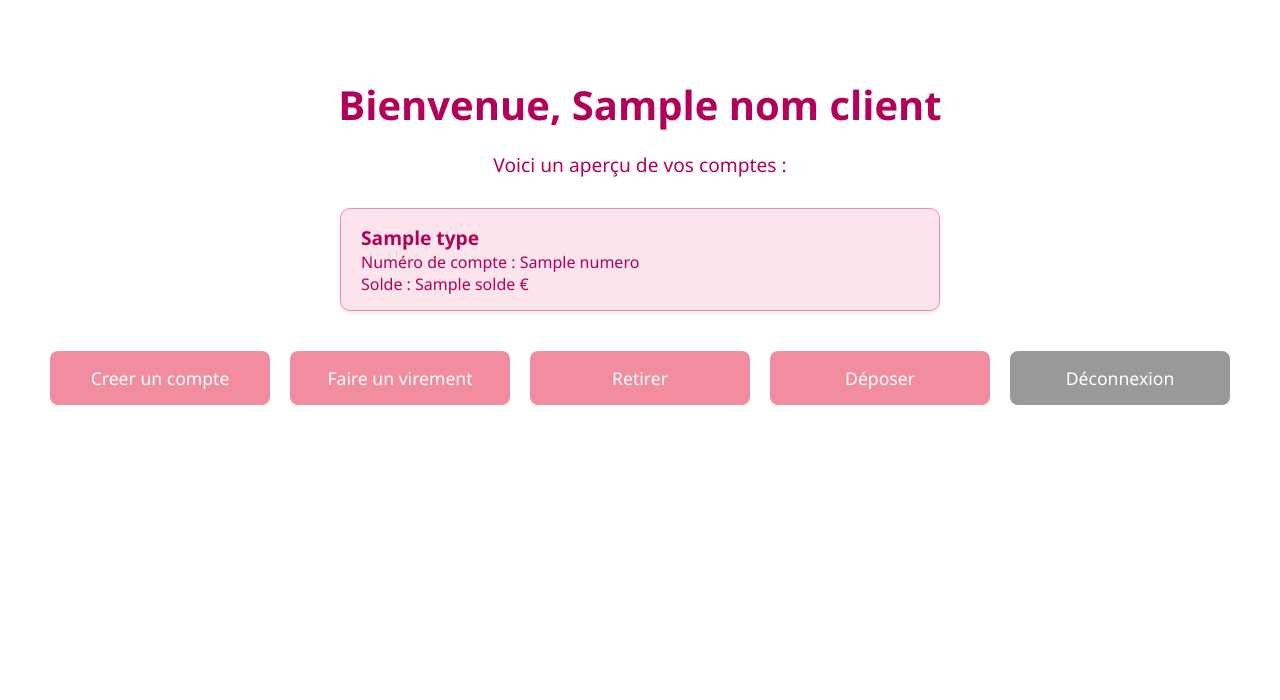
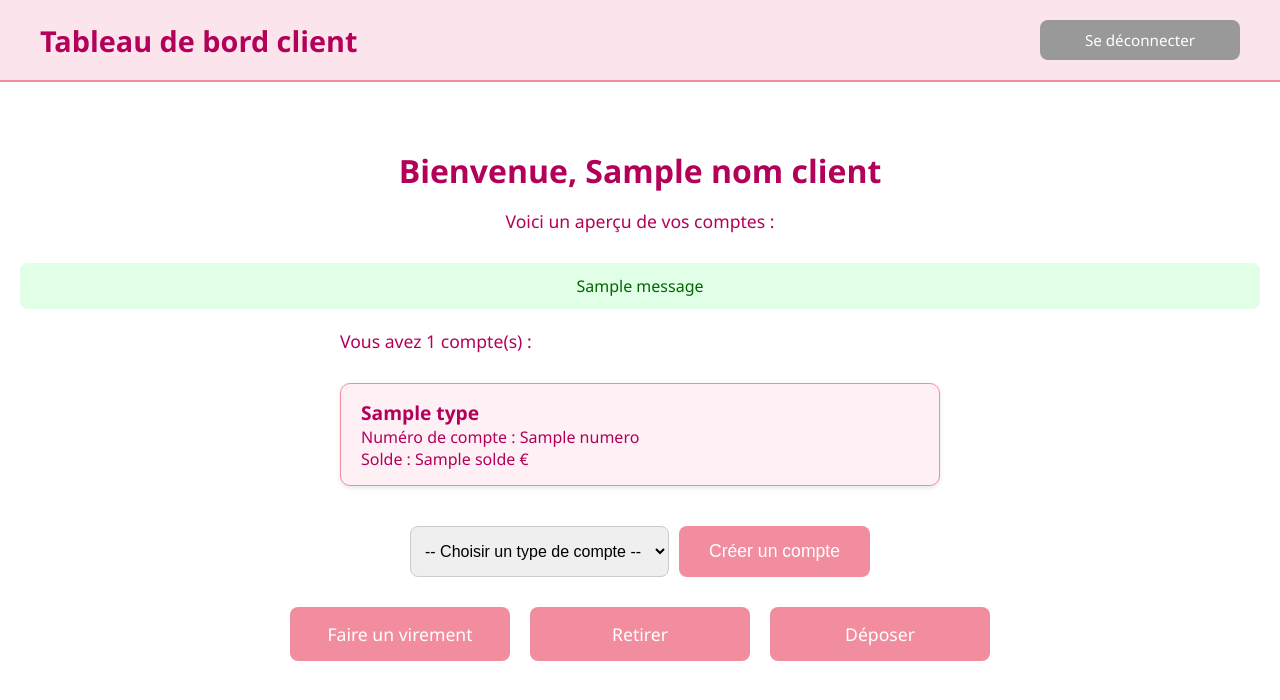
Before and after one commit to RiasGFirst/SAE4.DEVCLOUD.01, a Django app: template frontend/webclient/webinterface/templates/clients/dashboard.html in a window 1280 px wide. Shown: the top 700 px of the page. Run offline with Django 5.2, Linux system fonts and the light colour scheme; the template is opened without the code that fills it: most values are stand-ins (such as "Sample title", 1, 10 or a date in 2020); one stand-in notice (Sample message) is shown.

Commit message:
feat: enhance user authentication and account management with improved UI and API integration

```diff
--- a/frontend/webclient/webinterface/static/css/dashboard_cli.css
+++ b/frontend/webclient/webinterface/static/css/dashboard_cli.css
@@ -1,23 +1,52 @@
 body {
     background-color: #ffffff;
-    color: #b30059; /* Rouge rosé */
+    color: #b30059;
     font-family: 'Segoe UI', Tahoma, Geneva, Verdana, sans-serif;
-    text-align: center;
     margin: 0;
     padding: 0;
 }
 
-.container {
-    padding: 50px 20px; /* Réduit pour remonter le contenu */
+.top-bar {
+    display: flex;
+    justify-content: space-between;
+    align-items: center;
+    background-color: #fce4ec;
+    padding: 20px 40px;
+    border-bottom: 2px solid #f28da0;
 }
 
-h1 {
-    font-size: 2.5em;
+.top-bar h1 {
+    margin: 0;
+    color: #b30059;
+    font-size: 1.8em;
+}
+
+.btn.logout {
+    background-color: #999;
+    color: white;
+    text-decoration: none;
+    padding: 10px 20px;
+    border-radius: 8px;
+    font-size: 0.95em;
+    transition: background-color 0.3s ease;
+}
+
+.btn.logout:hover {
+    background-color: #777;
+}
+
+.container {
+    padding: 40px 20px;
+    text-align: center;
+}
+
+h2 {
+    font-size: 2em;
     margin-bottom: 10px;
 }
 
 p {
-    font-size: 1.2em;
+    font-size: 1.1em;
     margin-bottom: 30px;
 }
 
@@ -28,7 +57,7 @@ p {
 }
 
 .account-item {
-    background-color: #fce4ec;
+    background-color: #fff0f5;
     border: 1px solid #f28da0;
     padding: 15px 20px;
     border-radius: 10px;
@@ -58,16 +87,52 @@ p {
     transition: background-color 0.3s ease;
     min-width: 160px;
     text-align: center;
+    border: none;
+    cursor: pointer;
 }
 
 .btn:hover {
     background-color: #e0667a;
 }
 
-.logout {
-    background-color: #999;
+.create-account-form {
+    display: flex;
+    justify-content: center;
+    gap: 10px;
+    margin-bottom: 30px;
+    flex-wrap: wrap;
 }
 
-.logout:hover {
-    background-color: #777;
+.create-account-form select {
+    padding: 10px;
+    font-size: 1em;
+    border-radius: 8px;
+    border: 1px solid #ccc;
 }
+
+.messages {
+    list-style: none;
+    padding: 0;
+    margin-bottom: 20px;
+}
+
+.messages li {
+    padding: 12px;
+    border-radius: 8px;
+    margin-bottom: 10px;
+}
+
+.messages li.error {
+    background-color: #ffe0e0;
+    color: #b30000;
+}
+
+.messages li.success {
+    background-color: #e0ffe6;
+    color: #006600;
+}
+
+.messages li.warning {
+    background-color: #fff3cd;
+    color: #856404;
+}
--- a/frontend/webclient/webinterface/templates/banquier/dashboard.html
+++ b/frontend/webclient/webinterface/templates/banquier/dashboard.html
@@ -9,10 +9,11 @@
 <body>
     <div class="top-bar">
         <h1>Tableau de bord du manager</h1>
-        <a href="#" class="btn logout">Se déconnecter</a>
+        <a href="{% url 'logout_banquier' %}" class="btn logout">Se déconnecter</a>
     </div>
 
     <div class="container">
+        <h2>Bienvenue, {{ nom_manager }} !</h2>
         <p>Liste des transactions à approuver :</p>
 
         {% for transaction in transactions %}
--- a/frontend/webclient/webinterface/templates/clients/dashboard.html
+++ b/frontend/webclient/webinterface/templates/clients/dashboard.html
@@ -7,11 +7,29 @@
     <link rel="stylesheet" href="{% static 'css/dashboard_cli.css' %}">
 </head>
 <body>
+    <div class="top-bar">
+        <h1>Tableau de bord client</h1>
+        <a href="{% url 'logout_client' %}" class="btn logout">Se déconnecter</a>
+    </div>
+
     <div class="container">
-        <h1>Bienvenue, {{ nom_client }}</h1>
+        <h2>Bienvenue, {{ nom_client }}</h2>
+
         <p>Voici un aperçu de vos comptes :</p>
+        {% if messages %}
+            <ul class="messages">
+                {% for message in messages %}
+                    <li class="{{ message.tags }}">{{ message }}</li>
+                {% endfor %}
+            </ul>
+        {% endif %}
 
         <div class="account-list">
+            {% if comptes %}
+            <p>Vous avez {{ comptes|length }} compte(s) :</p>
+            {% else %}
+            <p>Vous n'avez aucun compte. Veuillez contacter votre banquier pour en créer un.</p>
+            {% endif %}
             {% for compte in comptes %}
             <div class="account-item">
                 <strong>{{ compte.type }}</strong><br>
@@ -21,12 +39,20 @@
             {% endfor %}
         </div>
 
+        <form method="post" action="#" class="create-account-form">
+            {% csrf_token %}
+            <select name="type_compte" required>
+                <option value="">-- Choisir un type de compte --</option>
+                <option value="courant">Compte courant</option>
+                <option value="livret">Livret</option>
+            </select>
+            <button type="submit" class="btn">Créer un compte</button>
+        </form>
+
         <div class="buttons">
-            <a href="#" class="btn">Creer un compte</a>
             <a href="#" class="btn">Faire un virement</a>
             <a href="#" class="btn">Retirer</a>
             <a href="#" class="btn">Déposer</a>
-            <a href="#" class="btn logout">Déconnexion</a>
         </div>
     </div>
 </body>
--- a/frontend/webclient/webinterface/urls.py
+++ b/frontend/webclient/webinterface/urls.py
@@ -11,13 +11,18 @@ urlpatterns = [
 
     # Client management URLs
     path('clients/dashboard', clients.dashboard_client, name='dashboard_client'),
+    path('clients/logout', clients.logout, name='logout_client'),
 
     # Banquier URLs
     path('banquier/dashboard', banquier.manager_dashboard, name='dashboard_manager'),
+    path('banquier/logout', banquier.logout, name='logout_banquier'),
 
     # API URLs
     path('api/create_account', api.create_client, name='create_client'),
     path('api/connect_client', api.connect_client, name='connect_client'),
+    path('api/get_accounts', api.get_accounts, name='get_accounts'),
+
+    path('api/connect_banquier', api.connect_banquier, name='connect_banquier'),
 
 
     # Add more URL patterns here as needed
```
Also changed, not shown: frontend/webclient/webinterface/templates/banquier/auth.html (+10 -2 lines), frontend/webclient/webinterface/test/request.py (added, +15 -0 lines), frontend/webclient/webinterface/views/api.py (+60 -0 lines), frontend/webclient/webinterface/views/banquier.py (+65 -3 lines), frontend/webclient/webinterface/views/clients.py (+56 -10 lines), 2 other files.
